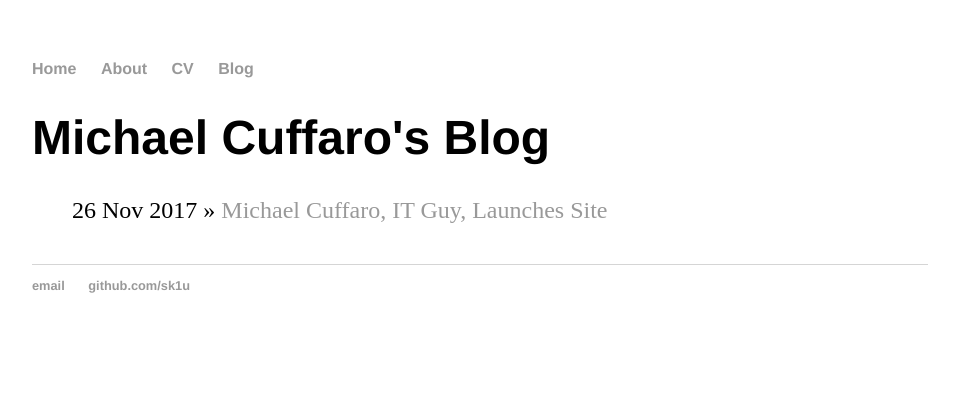
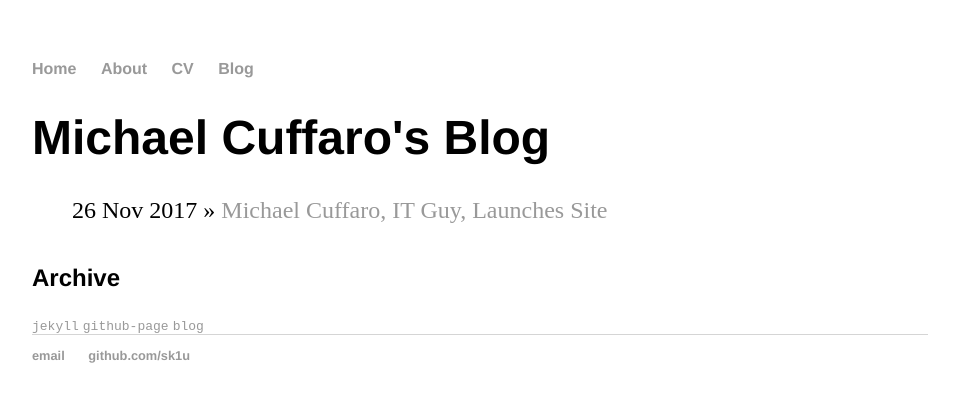
Before and after one commit to maiku1008/maiku1008.github.io, a Jekyll site: the page built from blog/index.html, in a window 1280 px wide. Shown: the top 402 px of the page, without its empty margins (160-1119 px from the left). Built offline with Jekyll 4.4.1, drawn with Linux system fonts in a browser that asks for light colours.

Commit message:
added tagging, adjusted css

```diff
--- /dev/null
+++ b/_includes/archive.html
@@ -0,0 +1,12 @@
+<h3>Archive</h3>
+{% capture temptags %}
+  {% for tag in site.tags %}
+    {{ tag[1].size | plus: 1000 }}#{{ tag[0] }}#{{ tag[1].size }}
+  {% endfor %}
+{% endcapture %}
+{% assign sortedtemptags = temptags | split:' ' | sort | reverse %}
+{% for temptag in sortedtemptags %}
+  {% assign tagitems = temptag | split: '#' %}
+  {% capture tagname %}{{ tagitems[1] }}{% endcapture %}
+  <a href="/tag/{{ tagname }}"><code class="highligher-rouge"><nobr>{{ tagname }}</nobr></code></a>
+{% endfor %}
--- /dev/null
+++ b/_includes/collecttags.html
@@ -0,0 +1,18 @@
+{% assign rawtags = "" %}
+{% for post in site.posts %}
+  {% assign ttags = post.tags | join:'|' | append:'|' %}
+  {% assign rawtags = rawtags | append:ttags %}
+{% endfor %}
+{% assign rawtags = rawtags | split:'|' | sort %}
+
+{% assign site.tags = "" %}
+{% for tag in rawtags %}
+  {% if tag != "" %}
+    {% if tags == "" %}
+      {% assign tags = tag | split:'|' %}
+    {% endif %}
+    {% unless tags contains tag %}
+      {% assign tags = tags | join:'|' | append:'|' | append:tag | split:'|' %}
+    {% endunless %}
+  {% endif %}
+{% endfor %}
--- a/_layouts/default.html
+++ b/_layouts/default.html
@@ -4,6 +4,9 @@
 			<title>{{ page.title }}</title>
 			<!-- link to main stylesheet -->
 			<link rel="stylesheet" type="text/css" href="/css/main.css">
+            {% if site.tags != "" %}
+            {% include collecttags.html %}
+            {% endif %}
 		</head>
 		<body>
 			<nav>
--- a/_layouts/post.html
+++ b/_layouts/post.html
@@ -10,6 +10,12 @@ notes: active
 			<h2 class="date"><info datetime="{{ page.date }}">
 				{{ page.date | date_to_string }} {% if page.author %} by {{ page.author }} {% endif %}
 			</info></h2>
+            <span>[
+                   {% for tag in page.tags %}
+                   {% capture tag_name %}{{ tag }}{% endcapture %}
+                   <a href="/tag/{{ tag_name }}"><code class="highligher-rouge"><nobr>{{ tag_name }}</nobr></code>&nbsp;</a>
+                   {% endfor %}
+           ]</span>
 			<!-- Post content -->
 			<div class="notebody">
 				{{ content }}
--- a/_posts/2017-11-26-michael-site-launched.md
+++ b/_posts/2017-11-26-michael-site-launched.md
@@ -1,6 +1,8 @@
 ---
 layout: post
 title: "Michael Cuffaro, IT Guy, Launches Site"
+description: first post
+tags: jekyll blog github-page
 date: 2017-11-26
 ---
 
--- a/blog/index.html
+++ b/blog/index.html
@@ -9,3 +9,5 @@ title: Michael Cuffaro's Blog
 	    <li><span>{{ post.date | date_to_string }}</span> » <a href="{{ post.url }}" title="{{ post.title }}">{{ post.title }}</a></li>
 	  {% endfor %}
 	</ul>
+
+{% include archive.html %}
--- a/css/main.css
+++ b/css/main.css
@@ -23,6 +23,19 @@ h1 {
     font-size: 3em;
     font-family:'Helvetica', 'Arial', 'Sans-Serif';
 }
+h2 {
+    font-size: 2em;
+    font-family:'Helvetica', 'Arial', 'Sans-Serif';
+}
+h3 {
+    font-size: 1.5em;
+    font-family:'Helvetica', 'Arial', 'Sans-Serif';
+}
+h4 {
+    font-size: 1em;
+    font-family:'Helvetica', 'Arial', 'Sans-Serif';
+}
+
 p {
     font-size: 1.5em;
     line-height: 1.4em;
```
Also changed, not shown: _layouts/tagpage.html (added, +12 -0 lines), tag/blog.md (added, +5 -0 lines), tag/github-page.md (added, +5 -0 lines), tag/jekyll.md (added, +5 -0 lines), tag/python.md (added, +5 -0 lines).
